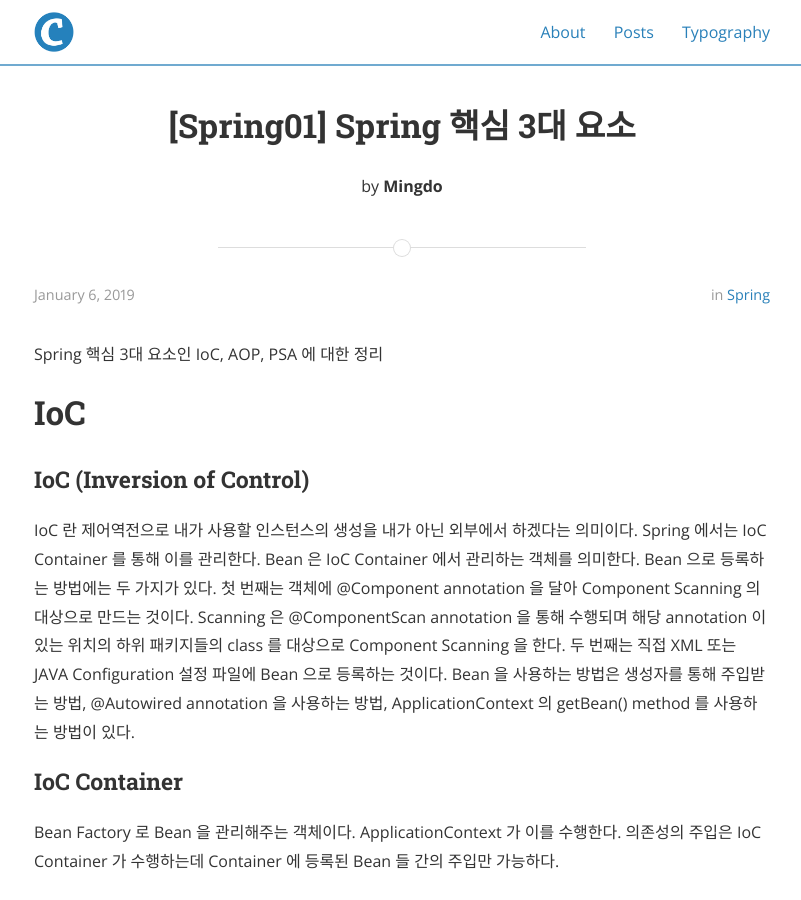
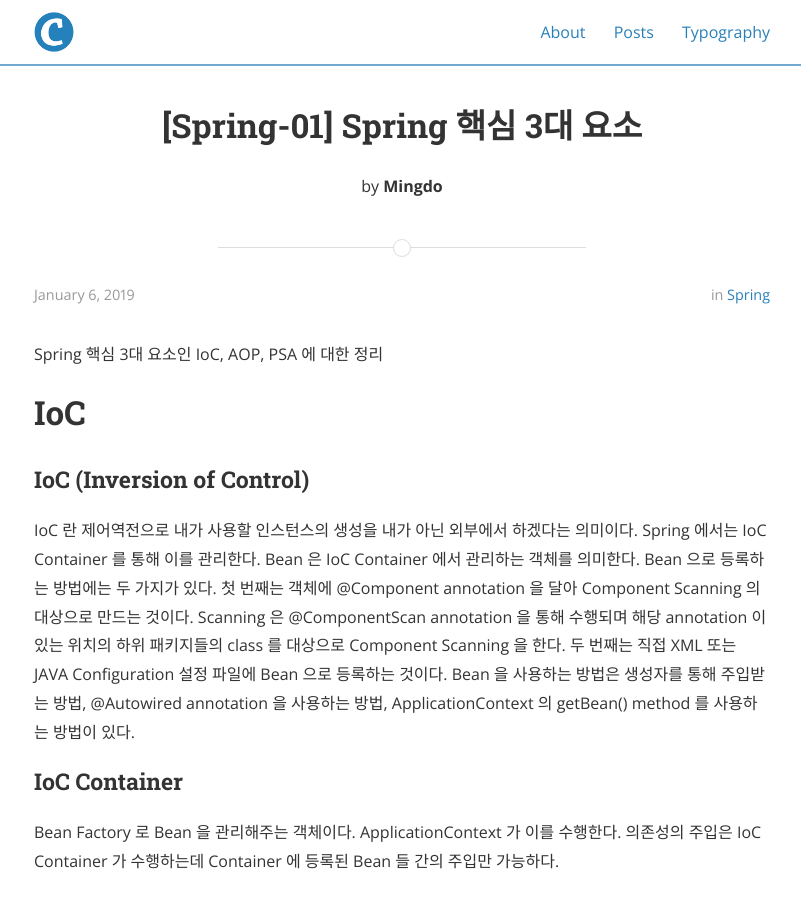
Before and after one commit to mingdo/mingdo.github.io, a Jekyll site: the page built from _posts/spring/2019-01-06-spring01-triangle.md, in a window 1280 px wide and 900 px high. Shown: the whole window, without its empty margins (238-1039 px from the left). Built offline with Jekyll 4.4.1, drawn with Linux system fonts in a browser that asks for light colours; nearby versions of some CDN libraries; comment, search, counter and statistics services are not loaded; a style sheet for code colours, icons or effects is not loaded.

Commit message:
add hyphen

```diff
--- a/_posts/spring/2019-01-06-spring01-triangle.md
+++ b/_posts/spring/2019-01-06-spring01-triangle.md
@@ -1,6 +1,6 @@
 ---
 layout: post
-title:  "[Spring01] Spring 핵심 3대 요소"
+title:  "[Spring-01] Spring 핵심 3대 요소"
 date:   2019-01-06 23:28:00
 author: Mingdo
 categories: spring
```
